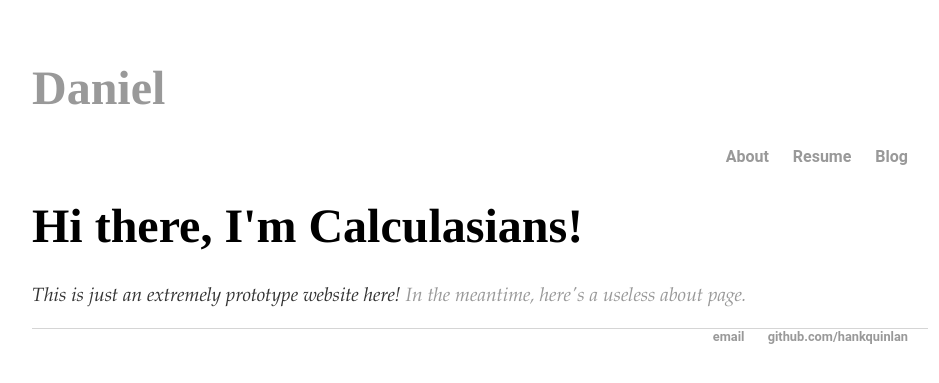
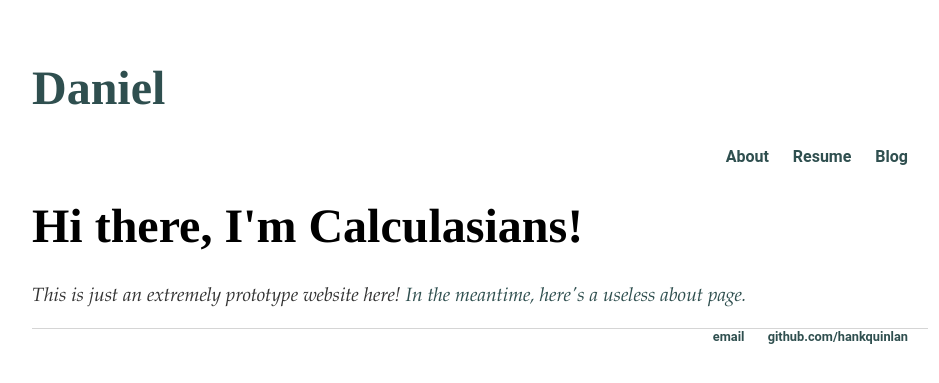
Before and after one commit to Calculasians/calculasians.github.io, a Jekyll site: the page built from index.html, in a window 1280 px wide. Shown: the top 383 px of the page, without its empty margins (160-1099 px from the left). Built offline with Jekyll 4.4.1, drawn with Linux system fonts in a browser that asks for light colours.

Commit message:
Update main.css

```diff
--- a/css/main.css
+++ b/css/main.css
@@ -23,10 +23,10 @@
 }
 a {
     text-decoration: none;
-    color: #999;
+    color: #2F4F4F;
 }
 a:hover {
-    text-decoration: underline;
+    color: #006400
 }
 
 h1 {
```
